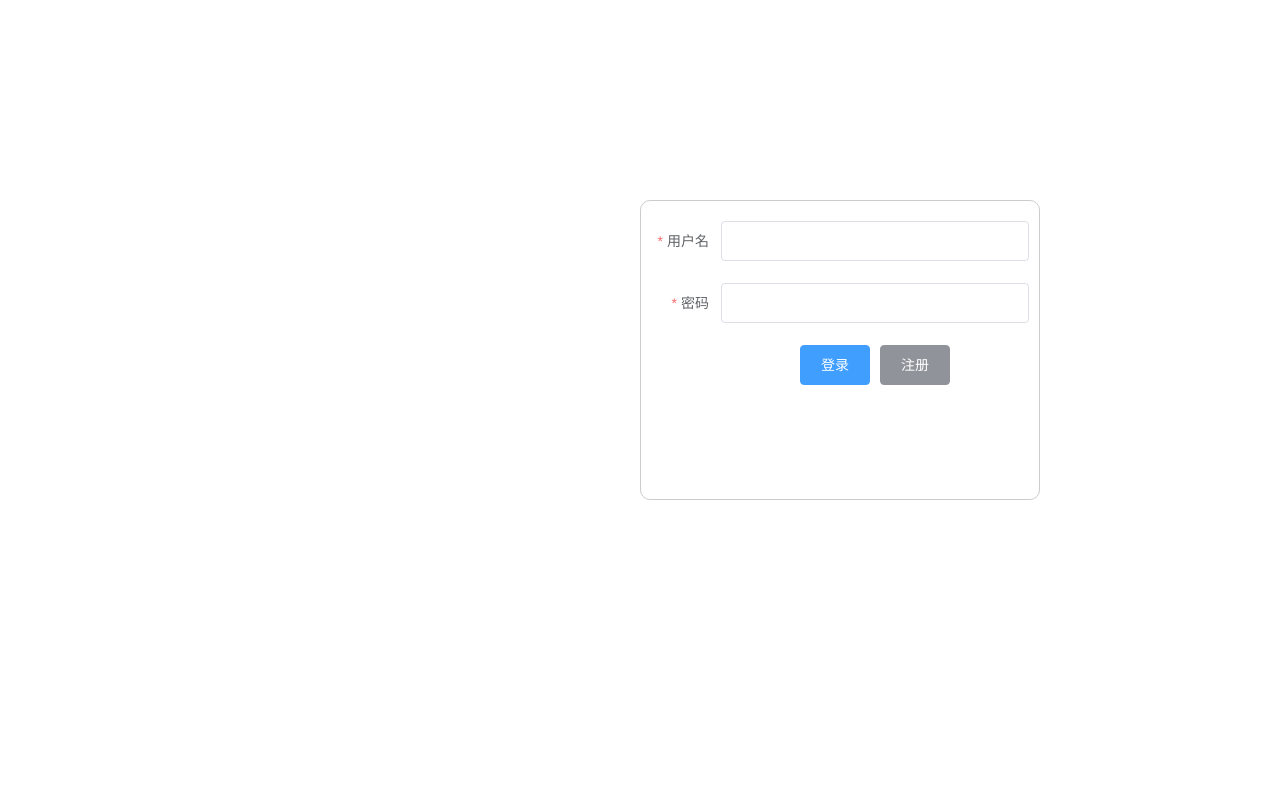
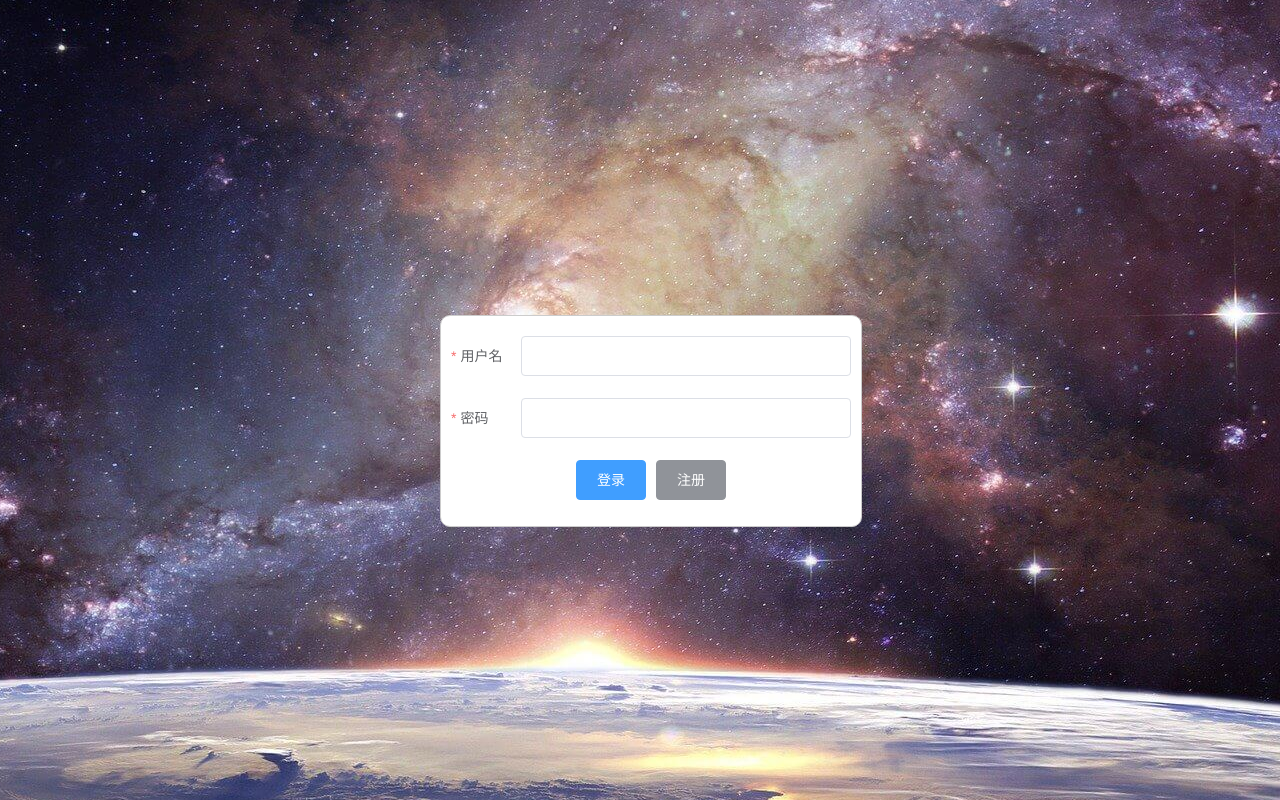
Before and after one commit to MagicHacker/Lego-H5, a Vue app: page / in a window 1280 px wide. Built offline with nearby package versions, Linux system fonts and the light colour scheme.

Commit message:
feat: 修改登录页样式

```diff
--- a/src/views/login/index.vue
+++ b/src/views/login/index.vue
@@ -1,18 +1,21 @@
 <template>
   <div class="lego-login-wrap">
     <div class="lego-login-area">
-      <el-form :model="formData" label-width="70px" :rules="rules">
+      <el-form
+        :model="formData"
+        label-width="70px"
+        :rules="rules"
+        label-position="left"
+      >
         <el-form-item label="用户名" prop="username">
           <el-input v-model="formData.username"></el-input>
         </el-form-item>
         <el-form-item label="密码" prop="password">
           <el-input v-model="formData.password" show-password></el-input>
         </el-form-item>
-        <el-form-item>
-          <el-button type="primary" @click="signIn">登录</el-button>
-          <el-button type="info" @click="signUp">注册</el-button>
-        </el-form-item>
       </el-form>
+      <el-button type="primary" @click="signIn">登录</el-button>
+      <el-button type="info" @click="signUp">注册</el-button>
     </div>
   </div>
 </template>
@@ -49,17 +52,19 @@ export default class Login extends Vue {
   width: 100%;
   height: 100%;
   position: relative;
+  background: url("../../assets/images/login-bg.png") no-repeat center;
   .lego-login-area {
     width: 400px;
-    height: 300px;
+    height: 170px;
     position: absolute;
     left: 50%;
     top: 50%;
-    margin-top: -200px;
+    margin-top: -85px;
+    margin-left: -200px;
     border: 1px solid #ccc;
     border-radius: 10px;
-    box-sizing: border-box;
     padding: 20px 10px;
+    background-color: #fff;
   }
 }
 </style>
```
